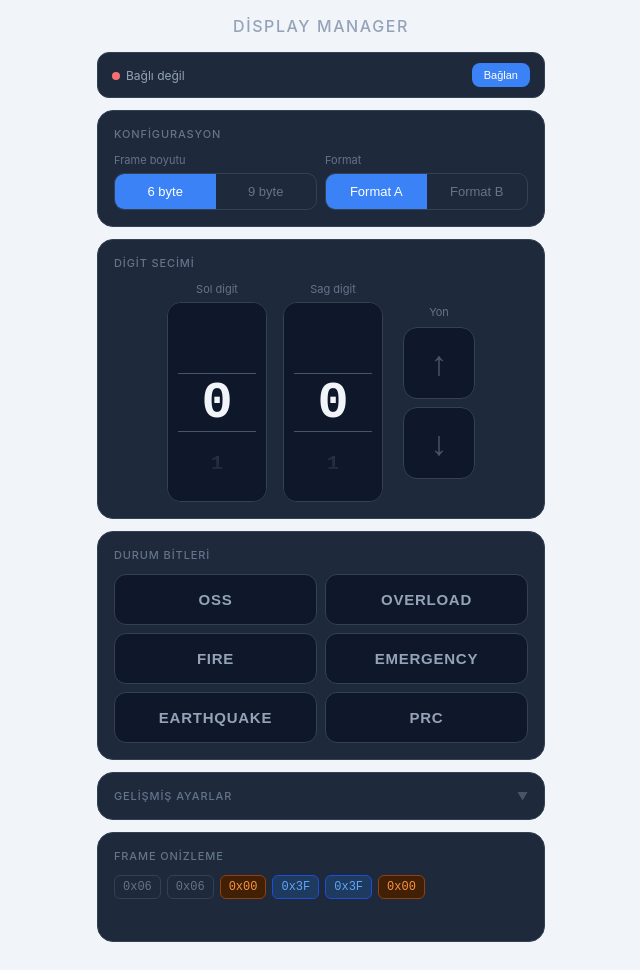
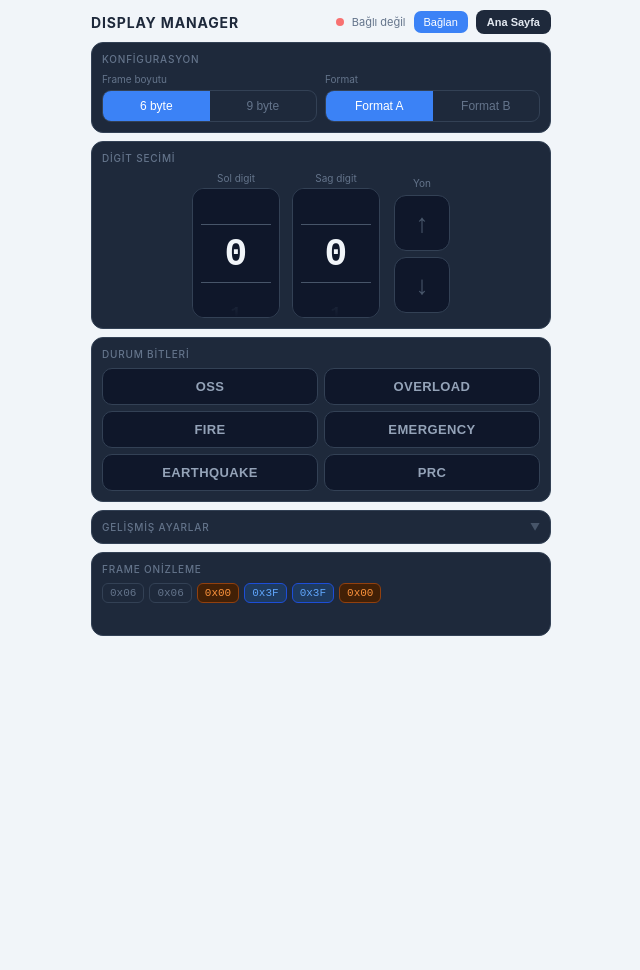
Before and after one commit to bilgehancirak/REDLIFT-MCI, a plain HTML site: page DSPM/index.html in a window 1280 px wide. Shown: the whole page, without its empty margins (319-959 px from the left). After the commit the page ends 800 px from the top, so only its background shows below. Drawn offline with Linux system fonts and the light colour scheme.

Commit message:
Update index.html

```diff
--- a/DSPM/index.html
+++ b/DSPM/index.html
@@ -2,76 +2,119 @@
 <html lang="tr">
 <head>
 <meta charset="UTF-8">
-<meta name="viewport" content="width=device-width, initial-scale=1.0, user-scalable=no, maximum-scale=1.0">
+<meta name="viewport" content="width=device-width, initial-scale=1.0, user-scalable=no, maximum-scale=1.0, viewport-fit=cover">
 <title>Display Manager</title>
 <style>
 *{box-sizing:border-box;margin:0;padding:0}
-body{font-family:-apple-system,BlinkMacSystemFont,'Segoe UI',sans-serif;background:#f1f5f9;color:#0f172a;min-height:100vh;padding:16px;max-width:480px;margin:0 auto;}
-h1{font-size:16px;font-weight:500;color:#94a3b8;text-align:center;margin-bottom:16px;letter-spacing:.1em;text-transform:uppercase}
-.card{background:#1e293b;border:.5px solid #334155;border-radius:16px;padding:16px;margin-bottom:12px}
-.card-title{font-size:11px;font-weight:500;color:#64748b;text-transform:uppercase;letter-spacing:.08em;margin-bottom:12px}
+html,body{
+  height:100%; width:100%;
+  overflow:hidden; overscroll-behavior:none;
+}
+body{
+  font-family:-apple-system,BlinkMacSystemFont,'Segoe UI',sans-serif;
+  background:#f1f5f9;color:#0f172a;
+  height:100dvh; width:100vw;
+  max-width:480px; margin:0 auto;
+  padding:10px;
+  display:flex; flex-direction:column; gap:8px;
+}
+
+/* ---- Üst bar ---- */
+.topbar{
+  display:flex; align-items:center; justify-content:space-between;
+  flex-shrink:0;
+}
+.topbar-title{
+  font-size:14px; font-weight:700; letter-spacing:.06em;
+  color:#1e293b;
+}
+.topbar-right{
+  display:flex; align-items:center; gap:8px;
+}
+.conn-dot{width:8px;height:8px;border-radius:50%;background:#f87171;flex-shrink:0}
+.conn-dot.on{background:#16a34a}
+.conn-text{font-size:11px;color:#64748b;white-space:nowrap}
+.conn-fallback-btn{
+  background:#3b82f6;color:#fff;border:none;
+  padding:5px 10px;border-radius:7px;font-size:11px;cursor:pointer;
+  display:none;
+}
+.conn-fallback-btn.show{display:block}
+.home-btn{
+  background:#1e293b;color:#e2e8f0;border:none;
+  padding:6px 11px;border-radius:8px;font-size:11px;font-weight:600;cursor:pointer;
+  white-space:nowrap;
+}
+
+/* ---- Kartlar ---- */
+.card{
+  background:#1e293b;border:.5px solid #334155;border-radius:12px;
+  padding:10px;
+  flex-shrink:0;
+}
+.card-title{font-size:10px;font-weight:500;color:#64748b;text-transform:uppercase;letter-spacing:.08em;margin-bottom:8px}
+
 .toggle-row{display:flex;gap:8px}
-.toggle-group{flex:1;display:flex;border:.5px solid #334155;border-radius:10px;overflow:hidden}
-.toggle-group button{flex:1;border:none;background:transparent;padding:10px 8px;font-size:13px;color:#64748b;cursor:pointer;transition:all .15s}
+.toggle-group{flex:1;display:flex;border:.5px solid #334155;border-radius:9px;overflow:hidden}
+.toggle-group button{flex:1;border:none;background:transparent;padding:8px 6px;font-size:12px;color:#64748b;cursor:pointer;transition:all .15s}
 .toggle-group button.active{background:#3b82f6;color:#fff}
-.digit-row{display:flex;align-items:center;justify-content:center;gap:16px}
-.drum-col{display:flex;flex-direction:column;align-items:center;gap:6px}
-.drum-col-label{font-size:11px;color:#64748b}
-.drum{width:100px;height:200px;overflow:hidden;border-radius:14px;border:.5px solid #334155;background:#0f172a;position:relative;cursor:grab;user-select:none}
+
+.digit-row{display:flex;align-items:center;justify-content:center;gap:12px}
+.drum-col{display:flex;flex-direction:column;align-items:center;gap:4px}
+.drum-col-label{font-size:10px;color:#64748b}
+.drum{width:88px;height:130px;overflow:hidden;border-radius:12px;border:.5px solid #334155;background:#0f172a;position:relative;cursor:grab;user-select:none}
 .drum:active{cursor:grabbing}
 .drum-inner{position:absolute;width:100%}
-.drum-item{height:60px;display:flex;align-items:center;justify-content:center;font-size:20px;font-weight:600;color:#334155;font-family:'Courier New',monospace;transition:color .1s, font-size .1s}
-.drum-item.active{color:#f1f5f9;font-size:52px}
-.drum-fade-top{position:absolute;top:0;left:0;right:0;height:70px;background:linear-gradient(to bottom,#0f172a,transparent);pointer-events:none;z-index:2}
-.drum-fade-bot{position:absolute;bottom:0;left:0;right:0;height:70px;background:linear-gradient(to top,#0f172a,transparent);pointer-events:none;z-index:2}
-.drum-line{position:absolute;left:10px;right:10px;height:.5px;background:#475569;z-index:3}
-.drum-line.top{top:70px}
-.drum-line.bot{bottom:70px}
-.dir-col{display:flex;flex-direction:column;gap:8px;align-items:center;margin-left:4px}
-.dir-col-label{font-size:11px;color:#64748b}
-.dir-btn{width:72px;height:72px;border:.5px solid #334155;border-radius:14px;background:#0f172a;color:#475569;font-size:34px;cursor:pointer;display:flex;align-items:center;justify-content:center;transition:all .15s;line-height:1}
+.drum-item{height:60px;display:flex;align-items:center;justify-content:center;font-size:18px;font-weight:600;color:#334155;font-family:'Courier New',monospace;transition:color .1s, font-size .1s}
+.drum-item.active{color:#f1f5f9;font-size:38px}
+.drum-fade-top{position:absolute;top:0;left:0;right:0;height:35px;background:linear-gradient(to bottom,#0f172a,transparent);pointer-events:none;z-index:2}
+.drum-fade-bot{position:absolute;bottom:0;left:0;right:0;height:35px;background:linear-gradient(to top,#0f172a,transparent);pointer-events:none;z-index:2}
+.drum-line{position:absolute;left:8px;right:8px;height:.5px;background:#475569;z-index:3}
+.drum-line.top{top:35px}
+.drum-line.bot{bottom:35px}
+.dir-col{display:flex;flex-direction:column;gap:6px;align-items:center;margin-left:2px}
+.dir-col-label{font-size:10px;color:#64748b}
+.dir-btn{width:56px;height:56px;border:.5px solid #334155;border-radius:12px;background:#0f172a;color:#475569;font-size:26px;cursor:pointer;display:flex;align-items:center;justify-content:center;transition:all .15s;line-height:1}
 .dir-btn:active{transform:scale(.93)}
 .dir-btn.on{background:#16a34a;border-color:#16a34a;color:#fff}
-.status-grid{display:grid;grid-template-columns:1fr 1fr;gap:8px}
-.status-btn{padding:16px 10px;border:.5px solid #334155;border-radius:12px;background:#0f172a;color:#94a3b8;font-size:15px;font-weight:600;cursor:pointer;text-align:center;transition:all .15s;letter-spacing:.05em}
+
+.status-grid{display:grid;grid-template-columns:1fr 1fr;gap:6px}
+.status-btn{padding:10px 8px;border:.5px solid #334155;border-radius:10px;background:#0f172a;color:#94a3b8;font-size:13px;font-weight:600;cursor:pointer;text-align:center;transition:all .15s;letter-spacing:.03em}
 .status-btn:active{transform:scale(.96)}
 .status-btn.on{background:#16a34a;border-color:#16a34a;color:#fff}
-.frame-row{display:flex;flex-wrap:wrap;gap:6px;font-family:'Courier New',monospace;font-size:12px}
-.byte-box{padding:4px 8px;border-radius:6px;border:.5px solid #334155;color:#64748b}
+
+.frame-row{display:flex;flex-wrap:wrap;gap:5px;font-family:'Courier New',monospace;font-size:11px}
+.byte-box{padding:3px 7px;border-radius:6px;border:.5px solid #334155;color:#64748b}
 .byte-box.status{background:#422006;color:#fb923c;border-color:#92400e}
 .byte-box.digit{background:#1e3a5f;color:#60a5fa;border-color:#1d4ed8}
-.toast{font-size:12px;text-align:center;margin-top:8px;min-height:18px;transition:opacity .4s}
+.toast{font-size:11px;text-align:center;margin-top:6px;min-height:16px;transition:opacity .4s}
 
-/* Bağlantı durum çubuğu (yeni) */
-.conn-bar{display:flex;align-items:center;justify-content:space-between;background:#1e293b;border:.5px solid #334155;border-radius:12px;padding:10px 14px;margin-bottom:12px;font-size:12px;color:#94a3b8}
-.conn-dot{width:8px;height:8px;border-radius:50%;background:#f87171;margin-right:6px;display:inline-block}
-.conn-dot.on{background:#4ade80}
-.conn-fallback-btn{background:#3b82f6;color:#fff;border:none;padding:6px 12px;border-radius:8px;font-size:11px;cursor:pointer;display:none}
-.conn-fallback-btn.show{display:block}
-
-/* Gelişmiş Ayarlar */
+/* ---- Gelişmiş Ayarlar ---- */
 .adv-title-row{display:flex;justify-content:space-between;align-items:center;cursor:pointer}
-.adv-title-row .chevron{font-size:11px;color:#475569;transition:transform .2s;flex-shrink:0}
+.adv-title-row .chevron{font-size:10px;color:#475569;transition:transform .2s;flex-shrink:0}
 .adv-title-row.open .chevron{transform:rotate(180deg)}
-.adv-content{display:none;margin-top:14px}
+.adv-content{display:none;margin-top:10px}
 .adv-content.open{display:block}
-.adv-byte-row{margin-bottom:12px}
-.adv-byte-label{font-size:11px;color:#64748b;margin-bottom:6px;font-weight:500;letter-spacing:.08em;text-transform:uppercase}
-.adv-bits{display:flex;gap:4px}
-.bit-btn{flex:1;height:40px;border:.5px solid #334155;border-radius:8px;background:#0f172a;color:#64748b;font-size:13px;font-family:'Courier New',monospace;cursor:pointer;display:flex;flex-direction:column;align-items:center;justify-content:center;gap:2px;transition:all .15s;padding:0;line-height:1}
+.adv-byte-row{margin-bottom:8px}
+.adv-byte-label{font-size:10px;color:#64748b;margin-bottom:5px;font-weight:500;letter-spacing:.08em;text-transform:uppercase}
+.adv-bits{display:flex;gap:3px}
+.bit-btn{flex:1;height:34px;border:.5px solid #334155;border-radius:7px;background:#0f172a;color:#64748b;font-size:12px;font-family:'Courier New',monospace;cursor:pointer;display:flex;flex-direction:column;align-items:center;justify-content:center;gap:1px;transition:all .15s;padding:0;line-height:1}
 .bit-btn.on{background:#16a34a;border-color:#16a34a;color:#fff}
 .bit-btn:active{transform:scale(.93)}
-.bit-idx{font-size:8px;opacity:.5}
+.bit-idx{font-size:7px;opacity:.5}
 </style>
 </head>
 <body>
 
-<h1>Display Manager</h1>
-
-<!-- Bağlantı durum çubuğu -->
-<div class="conn-bar">
-  <div><span class="conn-dot" id="connDot"></span><span id="connText">Bağlanılıyor...</span></div>
-  <button class="conn-fallback-btn" id="connFallbackBtn">Bağlan</button>
+<!-- ÜST BAR -->
+<div class="topbar">
+  <div class="topbar-title">DISPLAY MANAGER</div>
+  <div class="topbar-right">
+    <span class="conn-dot" id="connDot"></span>
+    <span class="conn-text" id="connText">Bağlanılıyor...</span>
+    <button class="conn-fallback-btn" id="connFallbackBtn">Bağlan</button>
+    <button class="home-btn" onclick="window.location.href='../'">Ana Sayfa</button>
+  </div>
 </div>
 
 <!-- Konfigürasyon -->
@@ -79,14 +122,14 @@ h1{font-size:16px;font-weight:500;color:#94a3b8;text-align:center;margin-bottom:
   <div class="card-title">Konfigurasyon</div>
   <div class="toggle-row">
     <div style="flex:1">
-      <div style="font-size:11px;color:#64748b;margin-bottom:6px">Frame boyutu</div>
+      <div style="font-size:10px;color:#64748b;margin-bottom:5px">Frame boyutu</div>
       <div class="toggle-group" id="tg-size">
         <button class="active" onclick="setOpt('size',6,this)">6 byte</button>
         <button onclick="setOpt('size',9,this)">9 byte</button>
       </div>
     </div>
     <div style="flex:1">
-      <div style="font-size:11px;color:#64748b;margin-bottom:6px">Format</div>
+      <div style="font-size:10px;color:#64748b;margin-bottom:5px">Format</div>
       <div class="toggle-group" id="tg-fmt">
         <button class="active" onclick="setOpt('fmt','A',this)">Format A</button>
         <button onclick="setOpt('fmt','B',this)">Format B</button>
@@ -161,8 +204,6 @@ h1{font-size:16px;font-weight:500;color:#94a3b8;text-align:center;margin-bottom:
 <script>
 // =====================================================================
 // BLE — OTOMATİK YENİDEN BAĞLANMA
-// Ana index.html'de kaydedilen cihaz id'sini kullanarak,
-// picker açmadan otomatik bağlanmayı dener.
 // =====================================================================
 const SERVICE_UUID        = '12345678-1234-1234-1234-123456789abc';
 const CHARACTERISTIC_UUID = 'abcd1234-ab12-cd34-ef56-abcdef123456';
@@ -212,7 +253,6 @@ async function tryAutoReconnect() {
   }
 }
 
-// Fallback: otomatik bağlantı başarısız olursa manuel picker
 connFallbackBtn.addEventListener('click', async () => {
   try {
     const device = await navigator.bluetooth.requestDevice({
@@ -236,7 +276,7 @@ function onDisconnected() {
 function updateConnUI() {
   connDot.classList.toggle('on', connected);
   connText.textContent = connected
-    ? (bleDevice && bleDevice.name ? bleDevice.name + ' — Bağlı' : 'Bağlı')
+    ? (bleDevice && bleDevice.name ? bleDevice.name : 'Bağlı')
     : 'Bağlı değil';
   connFallbackBtn.classList.toggle('show', !connected);
 }
@@ -443,6 +483,7 @@ function setupDrum(idx) {
   const inner = document.getElementById('inner' + idx);
   const n     = CHARS.length;
   const ITEM_H = 60;
+  const OFFSET = 35; // (drum yüksekliği 130 - ITEM_H 60) / 2
 
   inner.innerHTML = CHARS.map((ch, i) =>
     `<div class="drum-item" data-i="${i}">${ch.c === ' ' ? '_' : ch.c}</div>`
@@ -450,7 +491,7 @@ function setupDrum(idx) {
 
   function render(active) {
     digits[idx] = ((active % n) + n) % n;
-    inner.style.transform = `translateY(${70 - digits[idx] * ITEM_H}px)`;
+    inner.style.transform = `translateY(${OFFSET - digits[idx] * ITEM_H}px)`;
     inner.querySelectorAll('.drum-item').forEach((el, i) => {
       el.classList.toggle('active', i === digits[idx]);
     });
```
